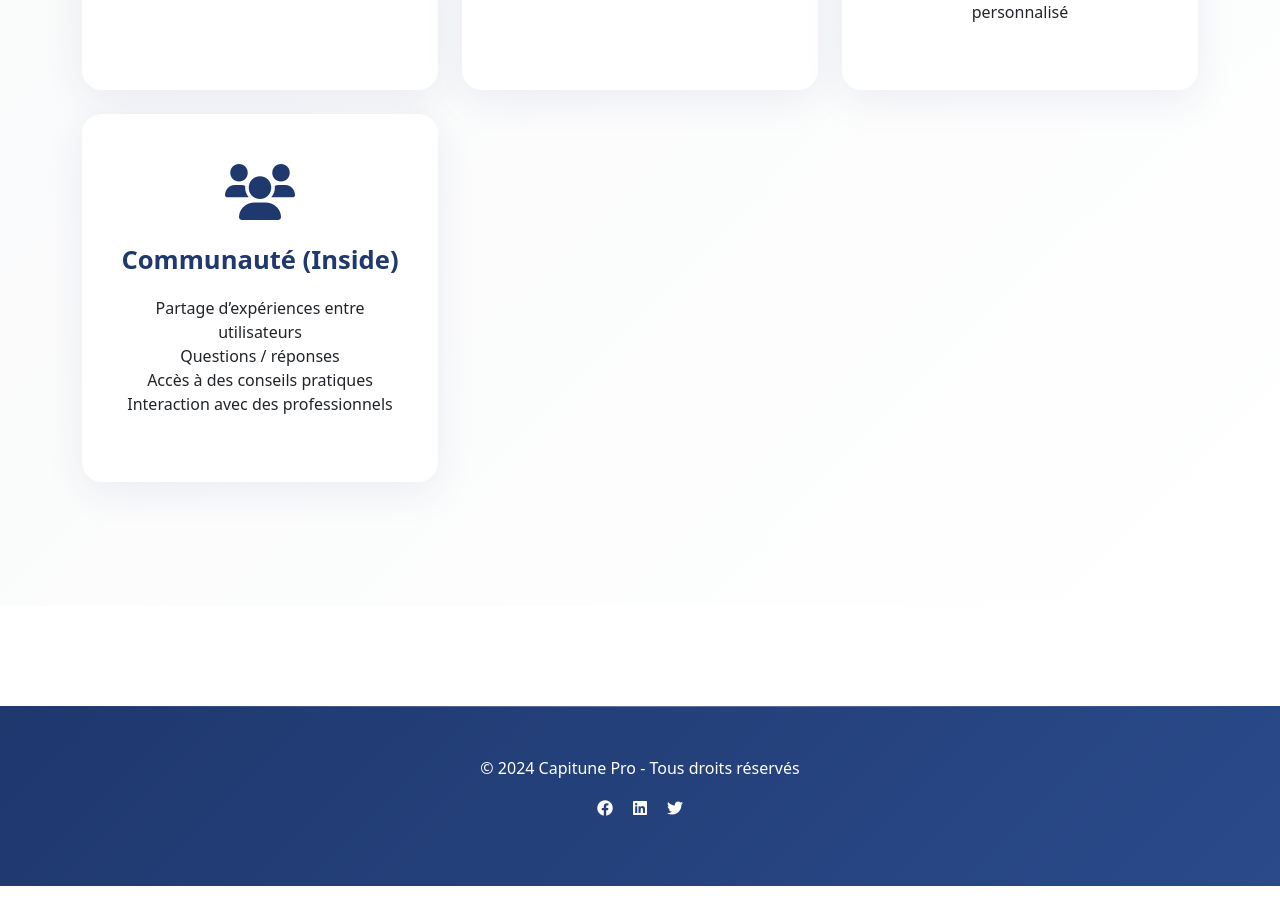
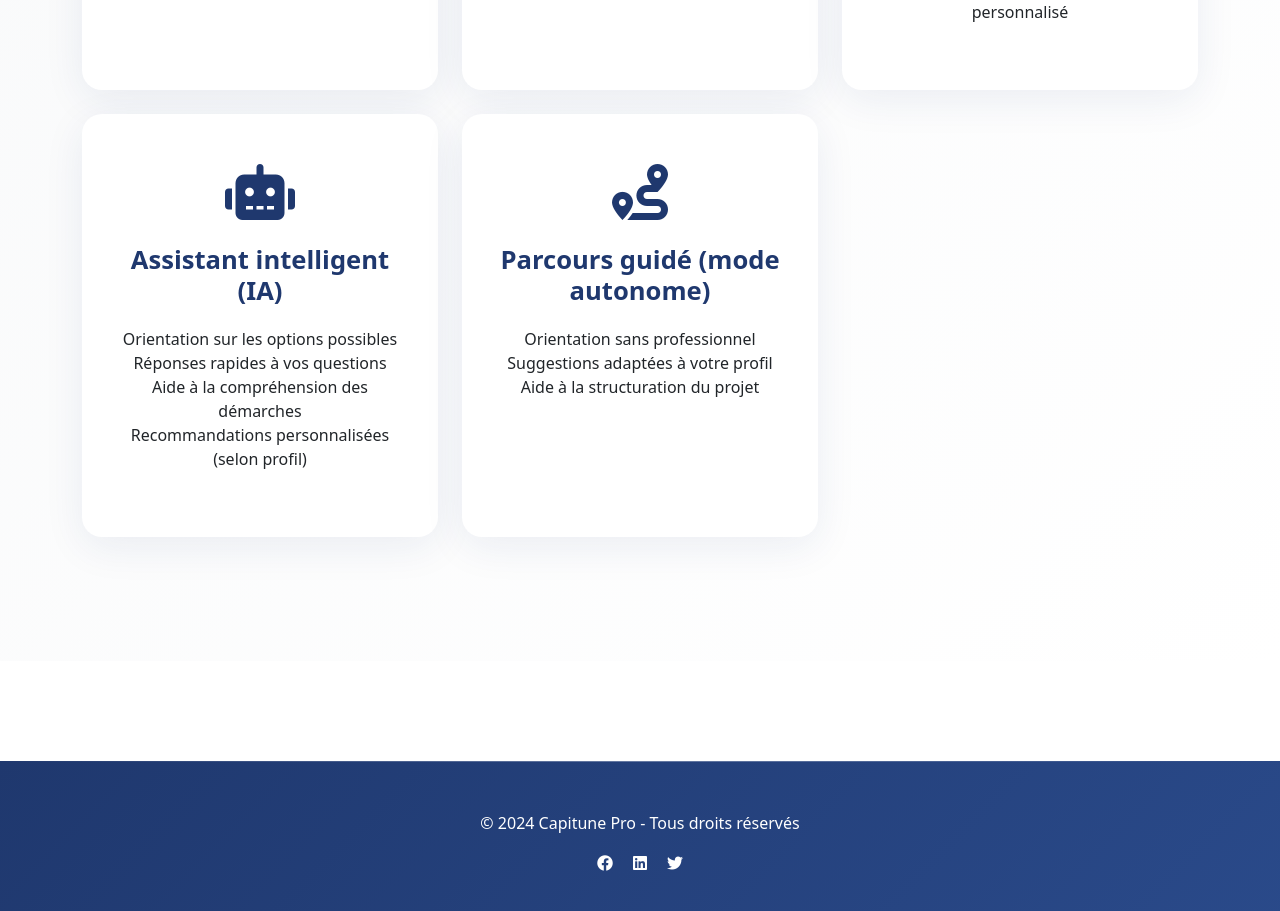
Before and after one commit to ndom2504/capitunepro, a Next.js app: page / in a window 1280 px wide. Shown: the part 1296-2207 px from the top of the page. Before the commit the page ends 2182 px from the top, so only its background shows below. Built offline with nearby package versions, Linux system fonts and the light colour scheme; no server answers.

Commit message:
Add IA Assistant and Guided Path services + fix button scroll to auth section

```diff
--- a/pages/index.js
+++ b/pages/index.js
@@ -48,7 +48,12 @@ export default function Home() {
   // Show auth section
   const showAuthSection = () => {
     setShowAuth(true);
-    window.scrollTo({ top: 600, behavior: 'smooth' });
+    setTimeout(() => {
+      const authSection = document.getElementById('auth-section');
+      if (authSection) {
+        authSection.scrollIntoView({ behavior: 'smooth' });
+      }
+    }, 100);
   };
 
   // Select role
@@ -201,12 +206,21 @@ export default function Home() {
             </div>
             <div className="col-lg-4 col-md-6 mb-4">
               <div className="service-card">
-                <i className="fas fa-users service-icon"></i>
-                <h3>Communauté (Inside)</h3>
-                <p>Partage d’expériences entre utilisateurs<br/>
-                Questions / réponses<br/>
-                Accès à des conseils pratiques<br/>
-                Interaction avec des professionnels</p>
+                <i className="fas fa-robot service-icon"></i>
+                <h3>Assistant intelligent (IA)</h3>
+                <p>Orientation sur les options possibles<br/>
+                Réponses rapides à vos questions<br/>
+                Aide à la compréhension des démarches<br/>
+                Recommandations personnalisées (selon profil)</p>
+              </div>
+            </div>
+            <div className="col-lg-4 col-md-6 mb-4">
+              <div className="service-card">
+                <i className="fas fa-route service-icon"></i>
+                <h3>Parcours guidé (mode autonome)</h3>
+                <p>Orientation sans professionnel<br/>
+                Suggestions adaptées à votre profil<br/>
+                Aide à la structuration du projet</p>
               </div>
             </div>
           </div>
```
